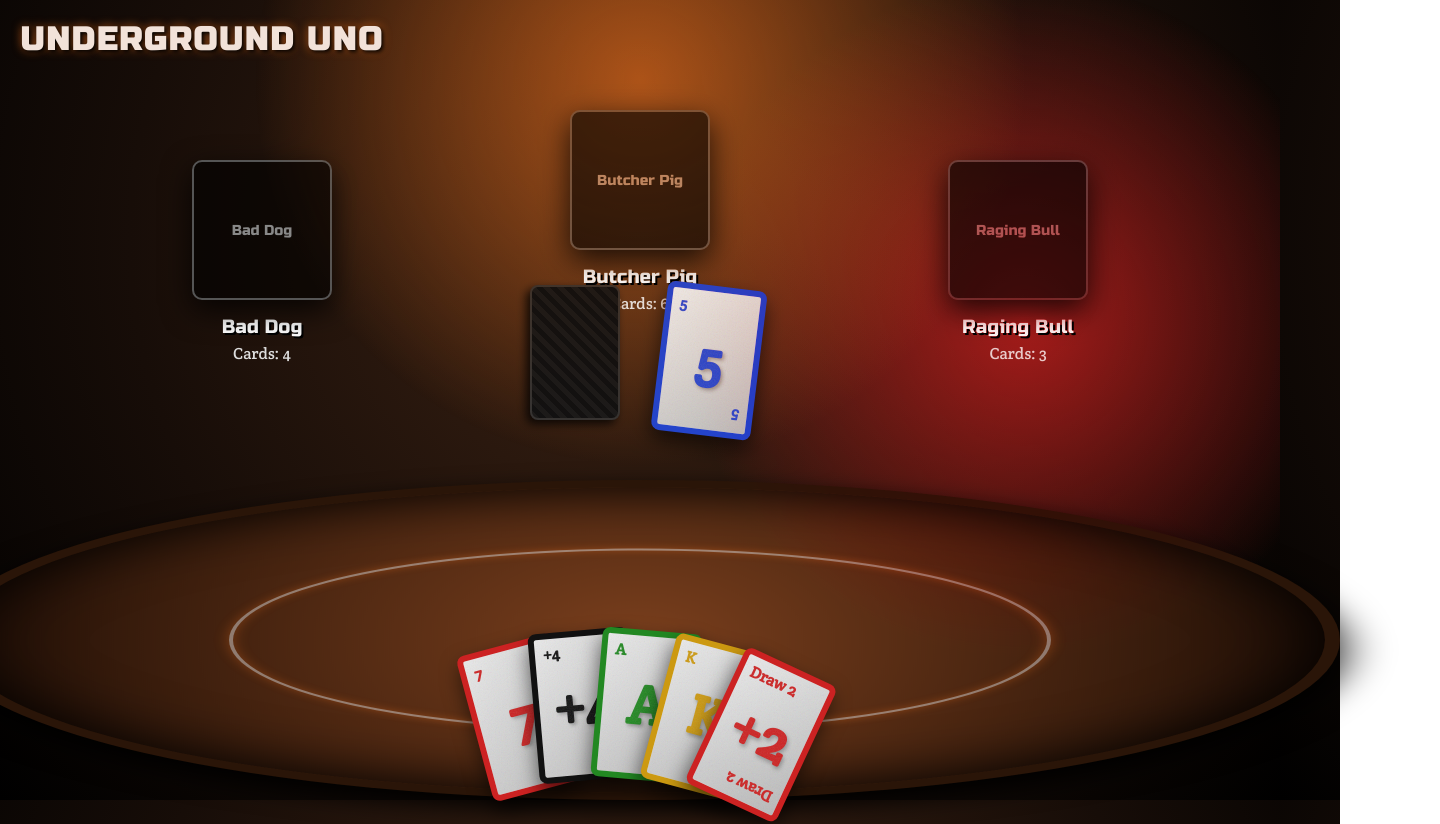
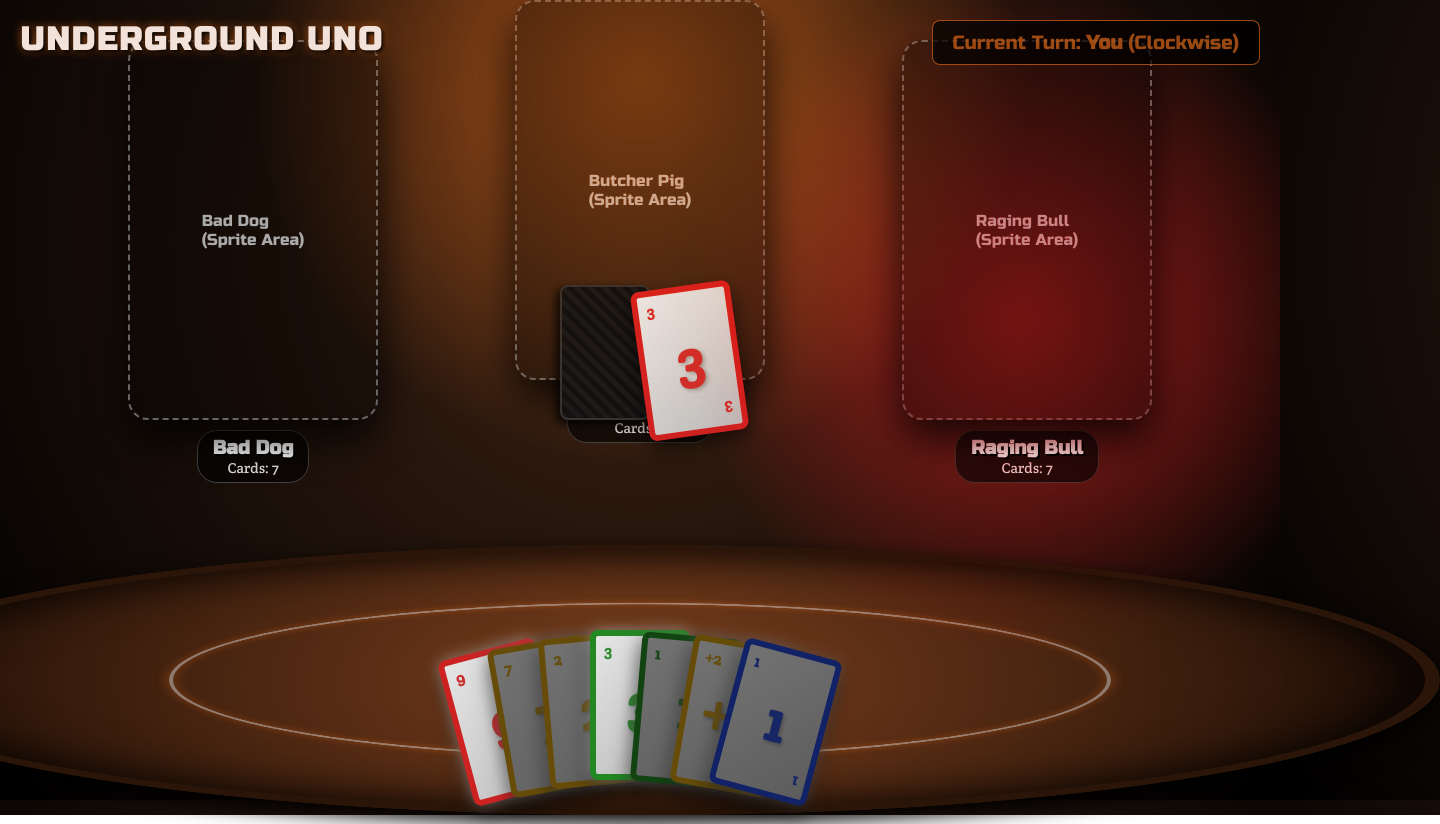
Before and after one commit to Tenko101/birth, a React (Vite) app in the folder poker-uno/: page / in a window 1280 px wide. Shown: the whole page, 1440 px wide, since content can reach past the window. Built offline with nearby package versions, Linux system fonts and the light colour scheme.

Commit message:
Implement full playable Uno logic and full body sprite support

```diff
--- a/poker-uno/src/App.jsx
+++ b/poker-uno/src/App.jsx
@@ -1,8 +1,31 @@
-import React, { useState } from 'react';
+import React, { useState, useEffect } from 'react';
 
-const Card = ({ color, value, symbol, style }) => {
+const COLORS = ['red', 'blue', 'green', 'yellow'];
+const VALUES = ['0', '1', '2', '3', '4', '5', '6', '7', '8', '9', 'Skip', 'Rev', '+2'];
+const PLAYERS = ['You', 'Bad Dog', 'Butcher Pig', 'Raging Bull'];
+
+const createDeck = () => {
+  let newDeck = [];
+  let id = 1;
+  COLORS.forEach(color => {
+    VALUES.forEach(value => {
+      let symbol = value;
+      if (value === 'Skip') symbol = '⊘';
+      if (value === 'Rev') symbol = '↺';
+
+      newDeck.push({ id: id++, color, value, symbol });
+      if (value !== '0') {
+        newDeck.push({ id: id++, color, value, symbol });
+      }
+    });
+  });
+  // Shuffle
+  return newDeck.sort(() => Math.random() - 0.5);
+};
+
+const Card = ({ color, value, symbol, style, disabled }) => {
   return (
-    <div className={`playing-card ${color}`} style={style}>
+    <div className={`playing-card ${color} ${disabled ? 'disabled' : ''}`} style={style}>
       <span className="card-value top-left">{value}</span>
       <div className="center-symbol">{symbol}</div>
       <span className="card-value bottom-right">{value}</span>
@@ -10,10 +33,10 @@ const Card = ({ color, value, symbol, style }) => {
   );
 };
 
-const PlayerSprite = ({ name, cardsCount, className }) => (
-  <div className={`opponent ${className}`}>
-    <div className="player-sprite-placeholder" title="Add custom sprite here later!">
-      {name}
+const PlayerSprite = ({ name, cardsCount, className, isActive }) => (
+  <div className={`opponent ${className} ${isActive ? 'active-turn' : ''}`}>
+    <div className="player-sprite-placeholder" title="Add full body sprite here!">
+      {name} <br/> (Sprite Area)
     </div>
     <div className="opponent-stats">
       <div className="opponent-name">{name}</div>
@@ -23,86 +46,225 @@ const PlayerSprite = ({ name, cardsCount, className }) => (
 );
 
 function App() {
-  const [hand, setHand] = useState([
-    { id: 1, color: 'red', value: '7', symbol: '7' },
-    { id: 2, color: 'black', value: '+4', symbol: '+4' },
-    { id: 3, color: 'green', value: 'A', symbol: 'A' },
-    { id: 4, color: 'yellow', value: 'K', symbol: 'K' },
-    { id: 5, color: 'red', value: 'Draw 2', symbol: '+2' }
-  ]);
+  const [deck, setDeck] = useState([]);
+  const [discardPile, setDiscardPile] = useState([]);
+  const [hands, setHands] = useState([[], [], [], []]);
+  const [turn, setTurn] = useState(0);
+  const [direction, setDirection] = useState(1);
+  const [winner, setWinner] = useState(null);
+  const [discardRotation, setDiscardRotation] = useState(0);
 
-  const [discard, setDiscard] = useState({ color: 'blue', value: '5', symbol: '5' });
-  const [discardRotation] = useState(Math.floor(Math.random() * 20) - 10);
+  const initGame = () => {
+    const freshDeck = createDeck();
+    const initialHands = [[], [], [], []];
 
-  const drawCard = () => {
-    const colors = ['red', 'blue', 'green', 'yellow', 'black'];
-    const values = ['2', '5', '9', 'J', 'Q', 'K', 'A', 'Skip', 'Rev'];
+    // Deal 7 cards to 4 players
+    for (let i = 0; i < 7; i++) {
+      for (let p = 0; p < 4; p++) {
+        initialHands[p].push(freshDeck.pop());
+      }
+    }
 
-    const randomCard = {
-      id: Date.now(),
-      color: colors[Math.floor(Math.random() * colors.length)],
-      value: values[Math.floor(Math.random() * values.length)],
-      symbol: ''
-    };
-    randomCard.symbol = randomCard.value === 'Skip' ? '⊘' : randomCard.value === 'Rev' ? '↺' : randomCard.value;
-
-    setHand([...hand, randomCard]);
+    const firstDiscard = freshDeck.pop();
+    setDeck(freshDeck);
+    setHands(initialHands);
+    setDiscardPile([firstDiscard]);
+    setTurn(0);
+    setDirection(1);
+    setWinner(null);
+    setDiscardRotation(Math.floor(Math.random() * 20) - 10);
   };
 
-  const playCard = (cardId) => {
-    const cardToPlay = hand.find(c => c.id === cardId);
-    setDiscard(cardToPlay);
-    setHand(hand.filter(c => c.id !== cardId));
+  useEffect(() => {
+    initGame();
+  }, []);
+
+  const isValidPlay = (card, topCard) => {
+    return card.color === topCard.color || card.value === topCard.value;
+  };
+
+  const nextTurn = (skip = false, currentDir = direction, currentTurn = turn) => {
+    let steps = skip ? 2 : 1;
+    let next = (currentTurn + (currentDir * steps)) % 4;
+    if (next < 0) next += 4;
+    setTurn(next);
+  };
+
+  const processPlay = (playerIndex, card) => {
+    // Remove card from hand
+    const newHands = [...hands];
+    newHands[playerIndex] = newHands[playerIndex].filter(c => c.id !== card.id);
+    setHands(newHands);
+
+    // Add to discard
+    setDiscardPile([...discardPile, card]);
+    setDiscardRotation(Math.floor(Math.random() * 30) - 15);
+
+    // Check Win
+    if (newHands[playerIndex].length === 0) {
+      setWinner(PLAYERS[playerIndex]);
+      return;
+    }
+
+    // Process effects
+    let newDir = direction;
+    let skipNext = false;
+
+    if (card.value === 'Rev') {
+      newDir = direction * -1;
+      setDirection(newDir);
+    } else if (card.value === 'Skip') {
+      skipNext = true;
+    } else if (card.value === '+2') {
+      // Give 2 cards to next player and skip them
+      let target = (playerIndex + newDir) % 4;
+      if (target < 0) target += 4;
+
+      const newDeck = [...deck];
+      const cardsToDraw = [newDeck.pop(), newDeck.pop()];
+      setDeck(newDeck);
+
+      newHands[target] = [...newHands[target], ...cardsToDraw];
+      setHands(newHands);
+      skipNext = true;
+    }
+
+    nextTurn(skipNext, newDir, playerIndex);
+  };
+
+  const handlePlayerPlay = (card) => {
+    if (turn !== 0 || winner) return;
+    const topCard = discardPile[discardPile.length - 1];
+
+    if (isValidPlay(card, topCard)) {
+      processPlay(0, card);
+    }
+  };
+
+  const handleDrawCard = () => {
+    if (turn !== 0 || winner) return;
+
+    const newDeck = [...deck];
+    if (newDeck.length === 0) return; // In real uno, we'd reshuffle discard
+
+    const card = newDeck.pop();
+    setDeck(newDeck);
+
+    const newHands = [...hands];
+    newHands[0].push(card);
+    setHands(newHands);
+
+    nextTurn(false, direction, 0);
+  };
+
+  // Bot Logic
+  useEffect(() => {
+    if (turn === 0 || winner || hands[turn].length === 0) return;
+
+    const timer = setTimeout(() => {
+      const topCard = discardPile[discardPile.length - 1];
+      const botHand = hands[turn];
+
+      // Find valid card
+      const validCard = botHand.find(c => isValidPlay(c, topCard));
+
+      if (validCard) {
+        processPlay(turn, validCard);
+      } else {
+        // Draw card
+        const newDeck = [...deck];
+        if (newDeck.length > 0) {
+          const card = newDeck.pop();
+          setDeck(newDeck);
+
+          const newHands = [...hands];
+          newHands[turn].push(card);
+          setHands(newHands);
+        }
+        nextTurn(false, direction, turn);
+      }
+    }, 1500);
+
+    return () => clearTimeout(timer);
+  }, [turn, winner]);
+
+  if (deck.length === 0 && discardPile.length === 0) return null; // loading
+
+  const topCard = discardPile[discardPile.length - 1];
+
+  // Calculate card rotations for fanning out the player's hand
+  const getCardStyle = (index, total) => {
+    const middle = (total - 1) / 2;
+    const offset = index - middle;
+    const rotation = offset * 5;
+    const yTransform = Math.abs(offset) * 5;
+    return {
+      transform: `rotate(${rotation}deg) translateY(${yTransform}px)`,
+      zIndex: index + 1
+    };
   };
 
   return (
     <div className="app-container">
       <div className="ambient-light"></div>
 
+      {winner && (
+        <div className="winner-overlay">
+          <h2>{winner} Wins!</h2>
+          <button onClick={initGame}>Play Again</button>
+        </div>
+      )}
+
       <header className="header">
         <h1>UNDERGROUND UNO</h1>
       </header>
 
+      <div className="turn-indicator">
+        Current Turn: <strong>{PLAYERS[turn]}</strong>
+        {direction === 1 ? ' (Clockwise)' : ' (Counter-Clockwise)'}
+      </div>
+
       <main className="game-area">
-
-        {/* The 3D Table */}
         <div className="poker-table">
           <div className="table-ring"></div>
         </div>
 
-        {/* Opponents seated around the table */}
         <div className="opponents-container">
-          <PlayerSprite name="Bad Dog" cardsCount={4} className="left" />
-          <PlayerSprite name="Butcher Pig" cardsCount={6} className="center" />
-          <PlayerSprite name="Raging Bull" cardsCount={3} className="right" />
+          <PlayerSprite name="Bad Dog" cardsCount={hands[1].length} className="left" isActive={turn === 1} />
+          <PlayerSprite name="Butcher Pig" cardsCount={hands[2].length} className="center" isActive={turn === 2} />
+          <PlayerSprite name="Raging Bull" cardsCount={hands[3].length} className="right" isActive={turn === 3} />
         </div>
 
-        {/* Center of the table */}
         <div className="center-board">
-          <div className="draw-pile" onClick={drawCard} title="Click to Draw"></div>
+          <div className="draw-pile" onClick={handleDrawCard} title="Click to Draw"></div>
+          {topCard && (
             <div className="discard-pile">
               <Card
-              color={discard.color}
-              value={discard.value}
-              symbol={discard.symbol}
+                color={topCard.color}
+                value={topCard.value}
+                symbol={topCard.symbol}
                 style={{ transform: `rotate(${discardRotation}deg)` }}
               />
             </div>
+          )}
         </div>
 
-        {/* Player's perspective hand at the bottom */}
-        <div className="player-hand-container">
+        <div className={`player-hand-container ${turn === 0 ? 'active-turn' : ''}`}>
           <div className="hand">
-            {hand.map((card, index) => (
-              <div key={card.id} onClick={() => playCard(card.id)}>
+            {hands[0].map((card, index) => {
+              const isValid = topCard ? isValidPlay(card, topCard) : false;
+              return (
+                <div key={card.id} onClick={() => handlePlayerPlay(card)}>
                   <Card
                     color={card.color}
                     value={card.value}
                     symbol={card.symbol}
-                  style={{ zIndex: index + 1 }}
+                    style={getCardStyle(index, hands[0].length)}
+                    disabled={turn !== 0 || !isValid}
                   />
                 </div>
-            ))}
+              );
+            })}
           </div>
         </div>
 
--- a/poker-uno/src/index.css
+++ b/poker-uno/src/index.css
@@ -21,7 +21,6 @@
 
 body {
   background-color: var(--room-bg);
-  /* Gritty brick/basement background gradient */
   background: radial-gradient(circle at 50% 30%, #3d2314 0%, #170d08 60%, #000000 100%);
   color: #fff;
   font-family: 'Russo One', sans-serif;
@@ -31,7 +30,6 @@ body {
   flex-direction: column;
 }
 
-/* Atmospheric lighting effects */
 .ambient-light {
   position: absolute;
   top: 0;
@@ -46,7 +44,6 @@ body {
   z-index: 100;
 }
 
-/* Main Layout */
 .app-container {
   display: flex;
   flex-direction: column;
@@ -78,14 +75,13 @@ body {
   padding-bottom: 20px;
 }
 
-/* The Table - 3D rotated ellipse */
 .poker-table {
   position: absolute;
-  bottom: -20%;
+  bottom: -25%;
   left: 50%;
-  transform: translateX(-50%) rotateX(60deg);
-  width: 120vw;
-  max-width: 1400px;
+  transform: translateX(-50%) rotateX(65deg);
+  width: 140vw;
+  max-width: 1600px;
   height: 80vh;
   background: radial-gradient(circle, #7a3f1d 0%, #361b0c 70%, #140803 100%);
   border-radius: 50%;
@@ -94,9 +90,9 @@ body {
   display: flex;
   justify-content: center;
   align-items: center;
+  z-index: 5;
 }
 
-/* White ring on table like the image */
 .table-ring {
   position: absolute;
   width: 60%;
@@ -106,62 +102,74 @@ body {
   box-shadow: 0 0 15px rgba(255, 120, 30, 0.3), inset 0 0 15px rgba(255, 120, 30, 0.3);
 }
 
-/* Opponents Positioning */
 .opponents-container {
   position: absolute;
-  top: 20%;
+  top: 5%;
   left: 0;
   right: 0;
   display: flex;
   justify-content: space-between;
-  padding: 0 15%;
-  z-index: 10;
-  transform-style: preserve-3d;
+  padding: 0 10%;
+  z-index: 2; /* Behind the front edge of the table */
 }
 
 .opponent {
   display: flex;
   flex-direction: column;
   align-items: center;
-  gap: 15px;
+  gap: 10px;
+  transition: transform 0.3s;
+}
+
+.opponent.active-turn {
+  transform: scale(1.05);
+  filter: drop-shadow(0 0 20px var(--glow-orange));
 }
 
 .opponent.center {
-  transform: translateY(-50px);
+  transform: translateY(-40px);
+}
+.opponent.center.active-turn {
+  transform: translateY(-40px) scale(1.05);
+}
+
+/* Full body sprite placeholder */
+.player-sprite-placeholder {
+  width: 250px;
+  height: 380px;
+  background: rgba(0,0,0,0.3);
+  border: 2px dashed #666;
+  border-radius: 20px;
+  display: flex;
+  flex-direction: column;
+  justify-content: center;
+  align-items: center;
+  color: #aaa;
+  font-size: 1rem;
+  box-shadow: 0 20px 40px rgba(0,0,0,0.8);
+  position: relative;
 }
 
 .opponent-stats {
   text-align: center;
+  background: rgba(0,0,0,0.6);
+  padding: 5px 15px;
+  border-radius: 20px;
+  border: 1px solid #444;
 }
 
 .opponent-name {
   font-size: 1.2rem;
   text-shadow: 2px 2px 0px #000;
-  margin-bottom: 5px;
+  font-weight: bold;
 }
 
 .opponent-cards {
   font-family: 'Crete Round', serif;
-  font-size: 1rem;
+  font-size: 0.9rem;
   color: #ddd;
 }
 
-.player-sprite-placeholder {
-  width: 140px;
-  height: 140px;
-  background: rgba(0,0,0,0.6);
-  border: 2px solid #555;
-  border-radius: 10px;
-  display: flex;
-  justify-content: center;
-  align-items: center;
-  color: #888;
-  font-size: 0.9rem;
-  box-shadow: 0 10px 30px rgba(0,0,0,0.8);
-  position: relative;
-}
-
-/* Center Board (Deck and Discard) */
 .center-board {
   position: absolute;
   top: 45%;
@@ -185,12 +193,11 @@ body {
   transition: transform 0.1s;
 }
 
-.draw-pile:active {
-  transform: translateY(2px) translateX(-2px);
-  box-shadow: -2px 2px 5px rgba(0,0,0,0.8);
+.draw-pile:active, .draw-pile:hover {
+  transform: translateY(-5px);
+  box-shadow: -2px 8px 15px rgba(0,0,0,0.8);
 }
 
-/* Player Hand - First person perspective */
 .player-hand-container {
   position: absolute;
   bottom: 0;
@@ -207,9 +214,13 @@ body {
   justify-content: center;
   align-items: flex-end;
   gap: -40px;
+  transition: all 0.3s ease;
 }
 
-/* Card Styling - Gritty */
+.player-hand-container.active-turn .playing-card {
+  box-shadow: 0 0 15px rgba(255, 255, 255, 0.4), 0 10px 20px rgba(0,0,0,0.6);
+}
+
 .playing-card {
   width: 100px;
   height: 150px;
@@ -224,35 +235,31 @@ body {
   box-shadow: 0 10px 20px rgba(0,0,0,0.6);
   position: relative;
   cursor: pointer;
-  margin: 0 -25px;
+  margin: 0 -30px;
   transform-origin: bottom center;
-  transition: transform 0.2s, z-index 0s;
+  transition: transform 0.2s, margin 0.2s, z-index 0s;
   border: 1px solid rgba(0,0,0,0.5);
   font-family: 'Crete Round', serif;
   font-weight: bold;
 }
 
-/* Fanning out the cards */
-.hand > div:nth-child(1) .playing-card { transform: rotate(-15deg) translateY(10px); }
-.hand > div:nth-child(2) .playing-card { transform: rotate(-5deg) translateY(0px); }
-.hand > div:nth-child(3) .playing-card { transform: rotate(5deg) translateY(0px); }
-.hand > div:nth-child(4) .playing-card { transform: rotate(15deg) translateY(10px); }
-.hand > div:nth-child(5) .playing-card { transform: rotate(25deg) translateY(25px); }
-
-.playing-card:hover {
-  transform: translateY(-30px) rotate(0deg) scale(1.1) !important;
-  z-index: 50 !important;
-  box-shadow: 0 15px 30px rgba(0,0,0,0.8);
+.playing-card.disabled {
+  filter: brightness(0.5);
+  cursor: not-allowed;
 }
 
-/* Gritty Card Colors */
+.playing-card:not(.disabled):hover {
+  transform: translateY(-40px) scale(1.15) !important;
+  z-index: 50 !important;
+  box-shadow: 0 15px 30px rgba(0,0,0,0.9);
+  margin: 0 10px;
+}
+
 .playing-card.red { color: var(--card-red); border: 6px solid var(--card-red); }
 .playing-card.blue { color: var(--card-blue); border: 6px solid var(--card-blue); }
 .playing-card.green { color: var(--card-green); border: 6px solid var(--card-green); }
 .playing-card.yellow { color: var(--card-yellow); border: 6px solid var(--card-yellow); }
-.playing-card.black { color: #111; border: 6px solid #111; }
 
-/* Dirt/grime overlay for cards */
 .playing-card::after {
   content: '';
   position: absolute;
@@ -273,7 +280,47 @@ body {
   text-shadow: 2px 2px 4px rgba(0,0,0,0.3);
 }
 
-.discard-pile .playing-card {
-  margin: 0;
-  transform: rotate(random(10)deg); /* Handled in JSX */
+.turn-indicator {
+  position: absolute;
+  top: 20px;
+  right: 20px;
+  background: rgba(0,0,0,0.7);
+  padding: 10px 20px;
+  border-radius: 8px;
+  border: 1px solid var(--glow-orange);
+  z-index: 200;
+  font-size: 1.2rem;
+  color: var(--glow-orange);
 }
+
+.winner-overlay {
+  position: absolute;
+  top: 0; left: 0; right: 0; bottom: 0;
+  background: rgba(0,0,0,0.8);
+  z-index: 1000;
+  display: flex;
+  flex-direction: column;
+  justify-content: center;
+  align-items: center;
+  gap: 20px;
+}
+
+.winner-overlay h2 {
+  font-size: 4rem;
+  color: var(--glow-orange);
+  text-shadow: 0 0 20px var(--glow-red);
+}
+
+.winner-overlay button {
+  padding: 15px 30px;
+  font-size: 1.5rem;
+  background: var(--table-color);
+  color: white;
+  border: 2px solid var(--glow-orange);
+  border-radius: 8px;
+  cursor: pointer;
+  font-family: 'Russo One', sans-serif;
+}
+.winner-overlay button:hover {
+  background: var(--glow-orange);
+}
```
Lines whose indentation alone changed are shown as unchanged.
